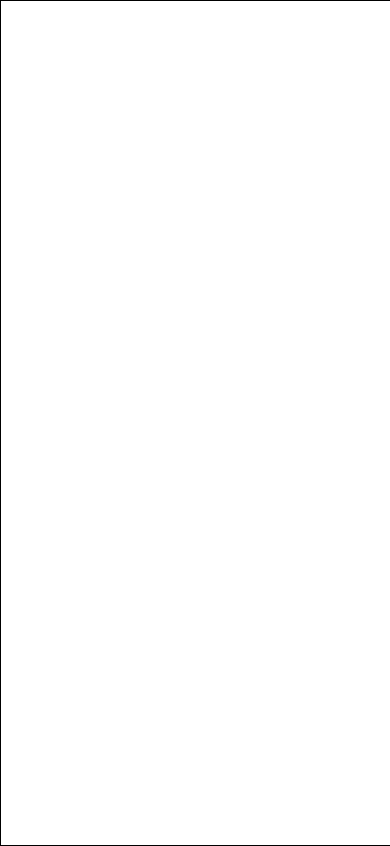
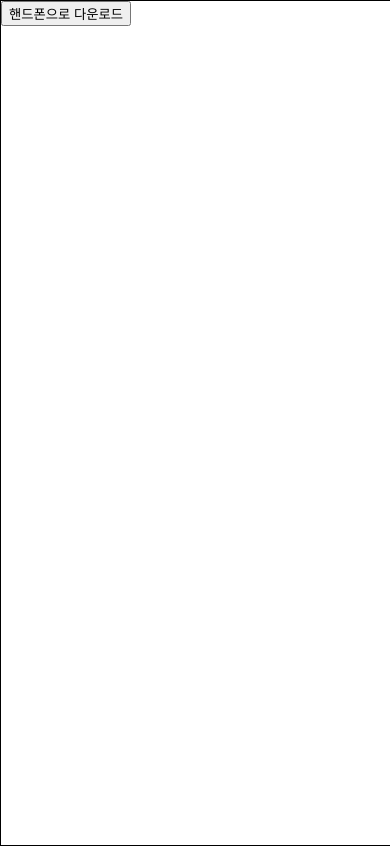
Before and after one commit to MenuPicker/MenuPicker_FE, a React (Vite) app: page / in a window 390 px wide. Built offline with nearby package versions, Linux system fonts and the light colour scheme.

Commit message:
fix: !isMobile로 수정

```diff
--- a/src/page/Index.tsx
+++ b/src/page/Index.tsx
@@ -12,7 +12,7 @@ export default function Index() {
   return (
     <div>
       {isOpen && <QRModal setIsOpen={setIsOpen} />}
-      {isMobile && (
+      {!isMobile && (
         <button onClick={clickDownloadBtn}>핸드폰으로 다운로드</button>
       )}
     </div>
```
